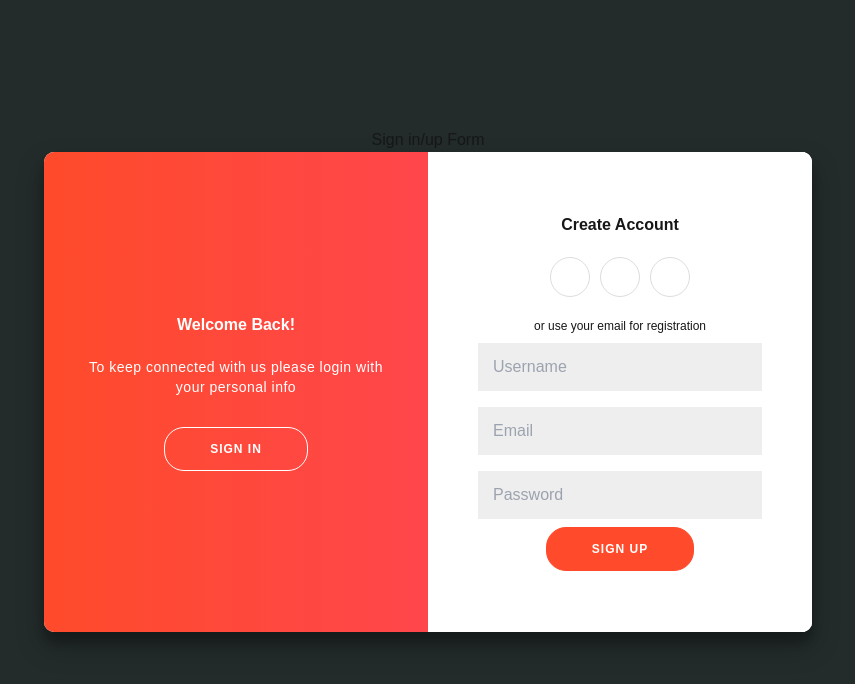
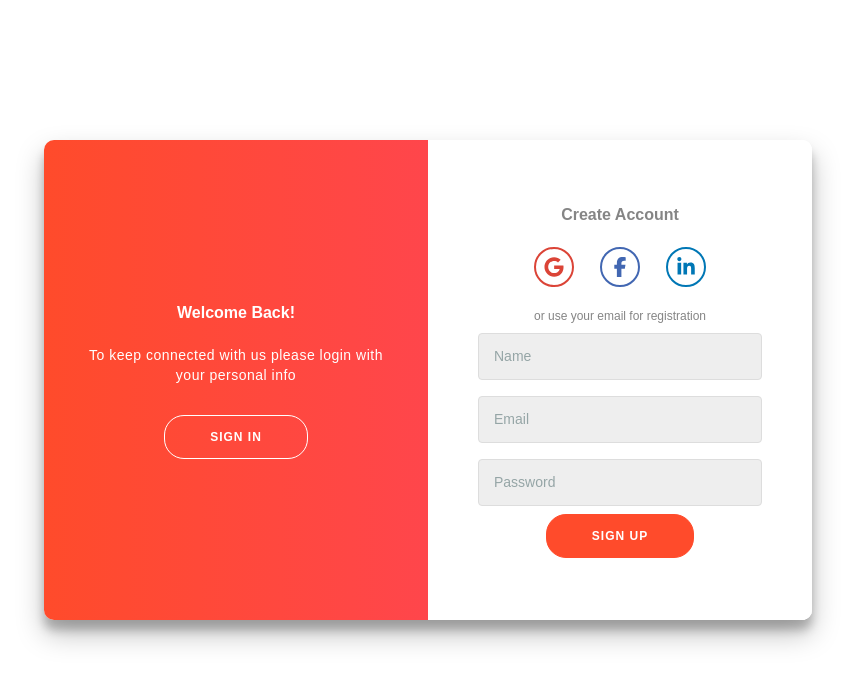
Before and after one commit to megicula27/Dugout, a Next.js app: page /auth in a window 1280 px wide. Both pictures are taken after a click on the button "SIGN UP". Shown: the top 684 px of the page, without its empty margins (212-1067 px from the left). Built offline with nearby package versions, Linux system fonts and the light colour scheme.

Commit message:
changed form ui

```diff
--- a/package.json
+++ b/package.json
@@ -9,6 +9,9 @@
     "lint": "next lint"
   },
   "dependencies": {
+    "@fortawesome/fontawesome-svg-core": "^6.6.0",
+    "@fortawesome/free-brands-svg-icons": "^6.6.0",
+    "@fortawesome/react-fontawesome": "^0.2.2",
     "axios": "^1.7.7",
     "bcrypt": "^5.1.1",
     "bcryptjs": "^2.4.3",
--- a/src/app/auth/App.js
+++ b/src/app/auth/App.js
@@ -15,7 +15,6 @@ const App = () => {
 
   return (
     <div className="App">
-      <h2>Sign in/up Form</h2>
       <div
         className={`container ${type === "signUp" ? "right-panel-active" : ""}`}
       >
--- a/src/app/auth/login/SignIn.js
+++ b/src/app/auth/login/SignIn.js
@@ -1,7 +1,19 @@
 "use client";
 import React, { useState } from "react";
 import { useRouter } from "next/navigation";
-import { signIn } from "next-auth/react"; // Assuming NextAuth is being used
+import { signIn } from "next-auth/react";
+// Import Font Awesome components
+import { FontAwesomeIcon } from "@fortawesome/react-fontawesome";
+import {
+  faGoogle,
+  faFacebookF,
+  faLinkedinIn,
+} from "@fortawesome/free-brands-svg-icons";
+// Import Font Awesome config
+import { config } from "@fortawesome/fontawesome-svg-core";
+import "@fortawesome/fontawesome-svg-core/styles.css";
+// Prevent Font Awesome from adding its CSS since we did it manually above
+config.autoAddCss = false;
 
 const SignInForm = () => {
   const [state, setState] = useState({
@@ -26,17 +38,16 @@ const SignInForm = () => {
     setError("");
 
     try {
-      // Sign in using NextAuth for credentials provider
       const result = await signIn("credentials", {
         redirect: false,
         email: state.email,
         password: state.password,
       });
 
-      if (result.error) {
+      if (result?.error) {
         setError(result.error);
       } else {
-        router.push("/"); // Redirect to the desired page on successful sign-in
+        router.push("/");
       }
     } catch (err) {
       setError("Failed to sign in. Please try again.");
@@ -47,18 +58,9 @@ const SignInForm = () => {
   };
 
   const handleGoogleSignIn = async () => {
-    setIsLoading(true);
-    setError("");
-
     try {
-      // Sign in using Google provider
-      const result = await signIn("google", { callbackUrl: "/" });
-
-      if (result.error) {
-        setError(result.error);
-      } else {
-        router.push("/"); // Redirect to the desired page on successful sign-in
-      }
+      setIsLoading(true);
+      await signIn("google", { callbackUrl: "/" });
     } catch (err) {
       setError("Failed to sign in with Google. Please try again.");
       console.error("Google sign-in error:", err);
@@ -70,20 +72,27 @@ const SignInForm = () => {
   return (
     <div className="form-container sign-in-container">
       <form onSubmit={handleOnSubmit}>
-        <h1>Sign in</h1>
+        <h1 style={{ color: "rgba(51, 51, 51, 0.6)" }}>Sign in</h1>
         <div className="social-container">
-          <button type="button" className="social" onClick={handleGoogleSignIn}>
-            <i className="fab fa-google-plus-g"></i> Sign in with Google
+          <button
+            type="button"
+            className="social google-btn"
+            onClick={handleGoogleSignIn}
+            disabled={isLoading}
+          >
+            <FontAwesomeIcon icon={faGoogle} />
           </button>
-          <a href="#" className="social">
-            <i className="fab fa-facebook-f"></i>
-          </a>
-          <a href="#" className="social">
-            <i className="fab fa-linkedin-in"></i>
-          </a>
+          <button type="button" className="social facebook-btn">
+            <FontAwesomeIcon icon={faFacebookF} />
+          </button>
+          <button type="button" className="social linkedin-btn">
+            <FontAwesomeIcon icon={faLinkedinIn} />
+          </button>
         </div>
-        <span>or use your account</span>
-        {error && <p className="error">{error}</p>}
+        <span style={{ color: "rgba(51, 51, 51, 0.6)" }}>
+          or use your account
+        </span>
+        {error && <div className="error-message">{error}</div>}
         <input
           type="email"
           placeholder="Email"
@@ -100,7 +109,9 @@ const SignInForm = () => {
           onChange={handleChange}
           required
         />
-        <a href="#">Forgot your password?</a>
+        <a href="#" className="forgot-password">
+          Forgot your password?
+        </a>
         <button type="submit" disabled={isLoading}>
           {isLoading ? "Signing In..." : "Sign In"}
         </button>
--- a/src/app/auth/signup/SignUp.js
+++ b/src/app/auth/signup/SignUp.js
@@ -1,7 +1,20 @@
 "use client";
 import React, { useState } from "react";
 import { useRouter } from "next/navigation";
+import { signIn } from "next-auth/react";
 import axios from "axios";
+// Import Font Awesome components
+import { FontAwesomeIcon } from "@fortawesome/react-fontawesome";
+import {
+  faGoogle,
+  faFacebookF,
+  faLinkedinIn,
+} from "@fortawesome/free-brands-svg-icons";
+// Import Font Awesome config
+import { config } from "@fortawesome/fontawesome-svg-core";
+import "@fortawesome/fontawesome-svg-core/styles.css";
+// Prevent Font Awesome from adding its CSS since we did it manually above
+config.autoAddCss = false;
 
 const SignUpForm = () => {
   const [state, setState] = useState({
@@ -9,7 +22,8 @@ const SignUpForm = () => {
     email: "",
     password: "",
   });
-  const [error, setError] = useState(""); // State to capture any error message
+  const [error, setError] = useState("");
+  const [isLoading, setIsLoading] = useState(false);
   const router = useRouter();
 
   const handleChange = (evt) => {
@@ -22,7 +36,9 @@ const SignUpForm = () => {
 
   const handleOnSubmit = async (evt) => {
     evt.preventDefault();
-    setError(""); // Clear previous errors
+    setIsLoading(true);
+    setError("");
+
     try {
       const res = await axios.post("/api/auth/signup", {
         username: state.username,
@@ -30,14 +46,19 @@ const SignUpForm = () => {
         password: state.password,
       });
 
-      setState({
-        username: "",
-        email: "",
-        password: "",
-      });
+      if (res.status === 201) {
+        // Automatically sign in after successful registration
+        const result = await signIn("credentials", {
+          redirect: false,
+          email: state.email,
+          password: state.password,
+        });
 
-      if (res.status === 201) {
-        router.push("/login");
+        if (result?.error) {
+          setError(result.error);
+        } else {
+          router.push("/");
+        }
       } else {
         setError("Failed to create account. Please try again.");
       }
@@ -48,57 +69,78 @@ const SignUpForm = () => {
         error.response.data &&
         error.response.data.message
       ) {
-        // Capture specific error message from the API response
         setError(error.response.data.message);
       } else {
         setError("An unexpected error occurred. Please try again later.");
       }
+    } finally {
+      setIsLoading(false);
+    }
+  };
+
+  const handleGoogleSignIn = async () => {
+    try {
+      setIsLoading(true);
+      await signIn("google", { callbackUrl: "/" });
+    } catch (err) {
+      setError("Failed to sign in with Google. Please try again.");
+      console.error("Google sign-in error:", err);
+    } finally {
+      setIsLoading(false);
     }
   };
 
   return (
     <div className="form-container sign-up-container">
       <form onSubmit={handleOnSubmit}>
-        <h1>Create Account</h1>
+        <h1 style={{ color: "rgba(51, 51, 51, 0.6)" }}>Create Account</h1>
         <div className="social-container">
-          <a href="#" className="social">
-            <i className="fab fa-facebook-f"></i>
-          </a>
-          <a href="#" className="social">
-            <i className="fab fa-google-plus-g"></i>
-          </a>
-          <a href="#" className="social">
-            <i className="fab fa-linkedin-in"></i>
-          </a>
+          <button
+            type="button"
+            className="social google-btn"
+            onClick={handleGoogleSignIn}
+            disabled={isLoading}
+          >
+            <FontAwesomeIcon icon={faGoogle} />
+          </button>
+          <button type="button" className="social facebook-btn">
+            <FontAwesomeIcon icon={faFacebookF} />
+          </button>
+          <button type="button" className="social linkedin-btn">
+            <FontAwesomeIcon icon={faLinkedinIn} />
+          </button>
         </div>
-        <span>or use your email for registration</span>
-
+        <span style={{ color: "rgba(51, 51, 51, 0.6)" }}>
+          or use your email for registration
+        </span>
+        {error && <div className="error-message">{error}</div>}
         <input
           type="text"
+          placeholder="Name"
           name="username"
           value={state.username}
           onChange={handleChange}
-          placeholder="Username"
+          required
         />
         <input
           type="email"
+          placeholder="Email"
           name="email"
           value={state.email}
           onChange={handleChange}
-          placeholder="Email"
+          required
         />
         <input
           type="password"
           name="password"
+          placeholder="Password"
           value={state.password}
           onChange={handleChange}
-          placeholder="Password"
+          required
         />
-
-        {/* Error message display */}
-        {error && <p className="error-message">{error}</p>}
-
-        <button type="submit">Sign Up</button>
+        <button type="submit" disabled={isLoading}>
+          {isLoading ? "Signing Up..." : "Sign Up"}
+        </button>
       </form>
     </div>
   );
--- a/src/styles/auth_styles.css
+++ b/src/styles/auth_styles.css
@@ -10,7 +10,7 @@
 }
 
 body {
-  background: #232b2b;
+  background: #ffffff;
   display: flex;
   justify-content: center;
   align-items: center;
@@ -255,3 +255,118 @@ footer a {
   color: #3c97bf;
   text-decoration: none;
 }
+
+input {
+  background-color: #eee;
+  border: 1px solid #ddd; /* Added subtle border */
+  border-radius: 4px; /* Added rounded corners */
+  padding: 12px 15px;
+  margin: 8px 0;
+  width: 100%;
+  color: #2d3436; /* Darker text color for better contrast */
+  font-size: 14px;
+}
+
+input:focus {
+  outline: none;
+  border-color: #ff4b2b; /* Match your theme color */
+  background-color: #fff; /* White background when focused */
+  box-shadow: 0 0 5px rgba(255, 75, 43, 0.2); /* Subtle glow effect */
+}
+
+input::placeholder {
+  color: #95a5a6; /* Lighter color for placeholder text */
+  opacity: 1; /* Ensure placeholder is visible */
+}
+.social-container {
+  display: flex;
+  justify-content: center;
+  gap: 1rem;
+  margin: 20px 0;
+}
+
+.social {
+  border: 1px solid #ddd;
+  border-radius: 50%;
+  display: inline-flex;
+  justify-content: center;
+  align-items: center;
+  margin: 0 5px;
+  height: 40px;
+  width: 40px;
+  font-size: 18px;
+  transition: all 0.3s ease;
+  cursor: pointer;
+  background: transparent;
+  padding: 0;
+}
+
+.social svg {
+  width: 20px;
+  height: 20px;
+}
+
+/* Google Button */
+.social.google-btn {
+  border: 2px solid #db4437;
+}
+
+.social.google-btn svg {
+  color: #db4437;
+}
+
+.social.google-btn:hover {
+  background-color: #db4437;
+}
+
+.social.google-btn:hover svg {
+  color: white;
+}
+
+/* Facebook Button */
+.social.facebook-btn {
+  border: 2px solid #4267b2;
+}
+
+.social.facebook-btn svg {
+  color: #4267b2;
+}
+
+.social.facebook-btn:hover {
+  background-color: #4267b2;
+}
+
+.social.facebook-btn:hover svg {
+  color: white;
+}
+
+/* LinkedIn Button */
+.social.linkedin-btn {
+  border: 2px solid #0077b5;
+}
+
+.social.linkedin-btn svg {
+  color: #0077b5;
+}
+
+.social.linkedin-btn:hover {
+  background-color: #0077b5;
+}
+
+.social.linkedin-btn:hover svg {
+  color: white;
+}
+
+/* Error Message */
+.error-message {
+  color: #ff4b2b;
+  margin: 10px 0;
+  font-size: 14px;
+  text-align: center;
+}
+
+/* Disabled state */
+.social:disabled {
+  opacity: 0.6;
+  cursor: not-allowed;
+}
```
Also changed, not shown: 1 other file (tests, documents, lock files or other folders).
